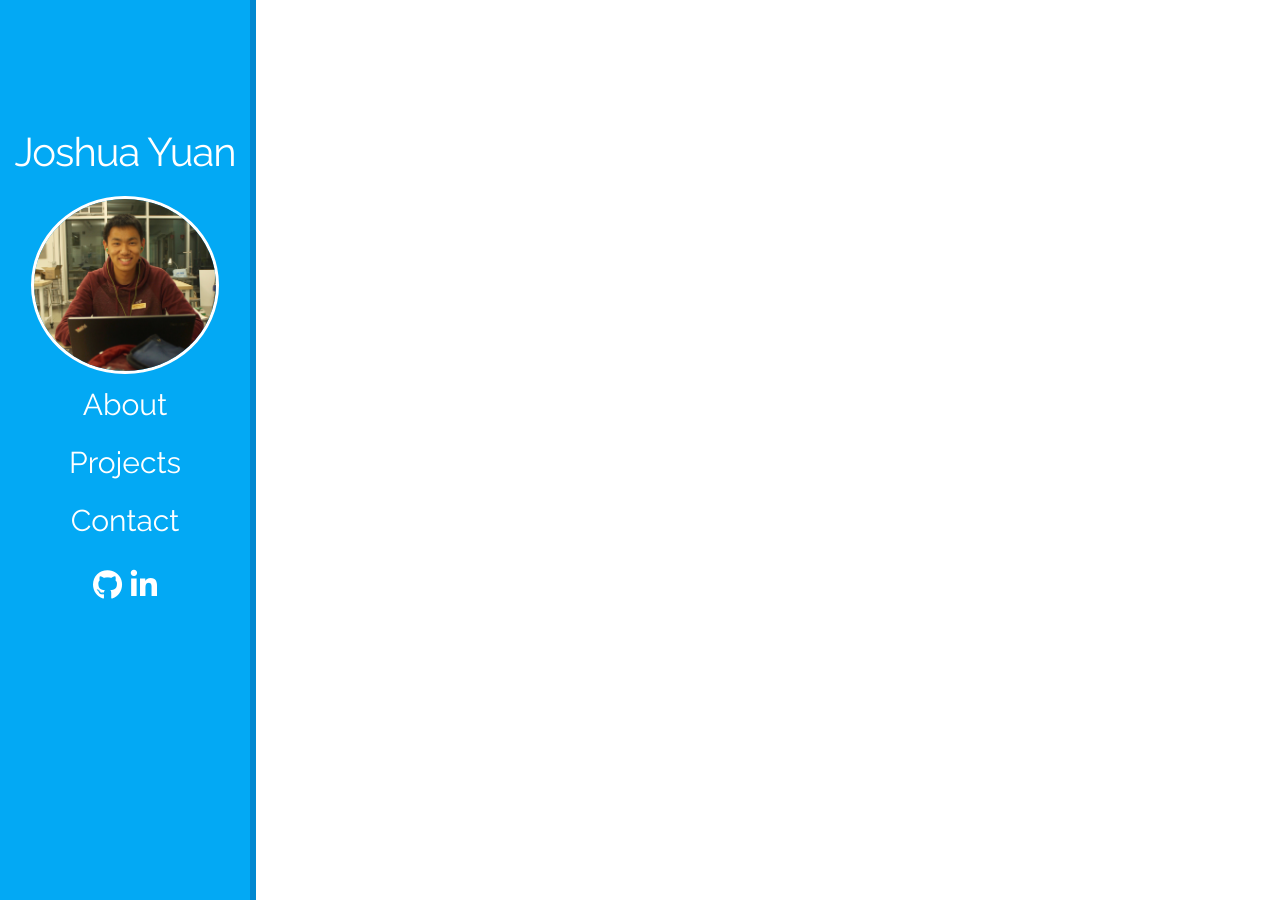
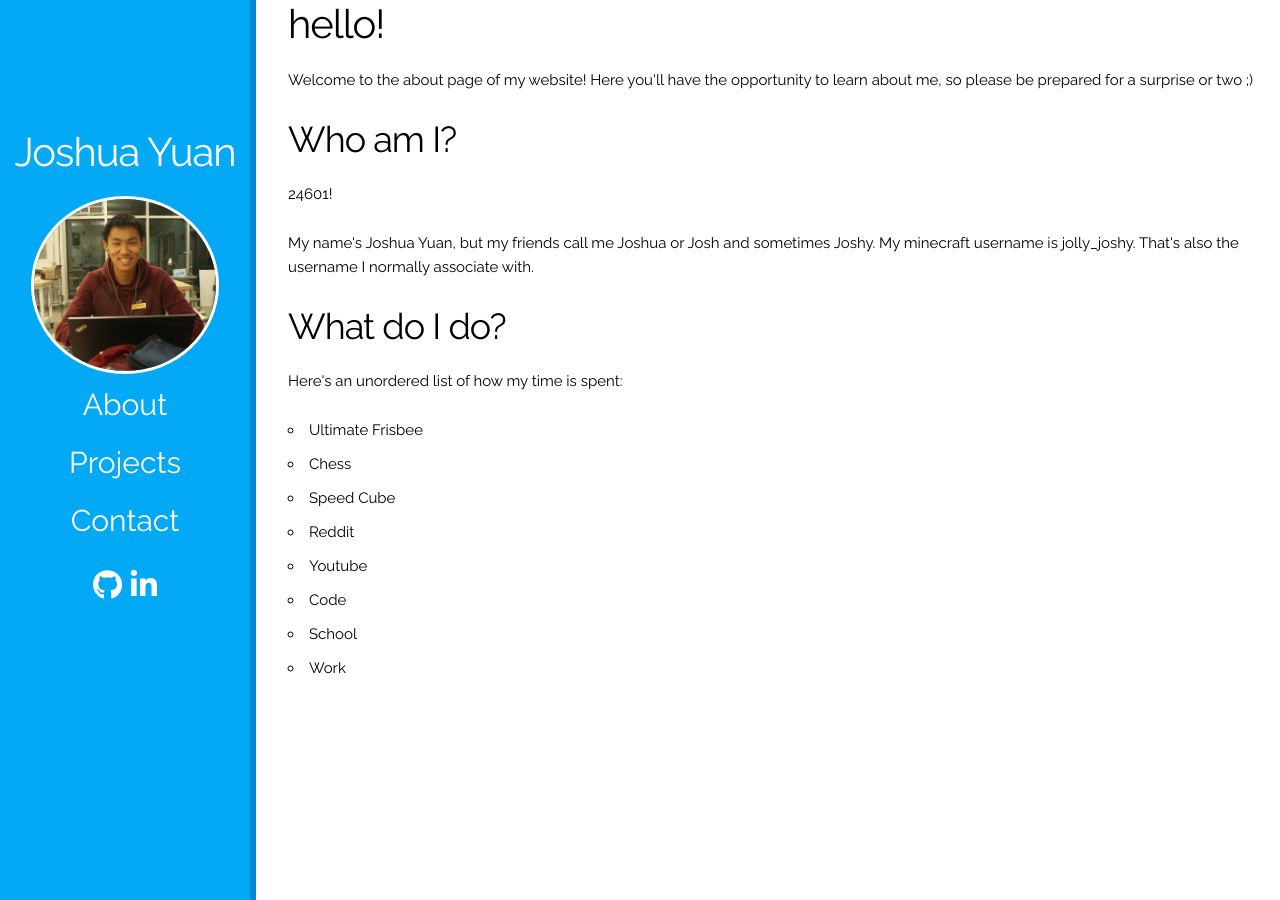
Before and after one commit to joshuayuan/joshuayuan-old-site, a Jekyll site: the page built from about.html, in a window 1280 px wide. Built offline with Jekyll 4.4.1, drawn with Linux system fonts in a browser that asks for light colours; nearby versions of some CDN libraries; comment, search, counter and statistics services are not loaded.

Commit message:
add about.html

```diff
--- a/_includes/intro.html
+++ b/_includes/intro.html
@@ -1,4 +1,4 @@
 <p class="nospace"> Hi! I'm </p>
 <h1 style="text-align: center"> Joshua Yuan</h1>
 <p> A second year (sophomore) majoring in computer science at UC Berkeley.</p>
-<p> Find out more about me here on my website! </p>
+<p> Click <a href="{{ site.url }}/about.html">here</a> to learn more about me, or check out my projects below! </p>
--- a/about.html
+++ b/about.html
@@ -1,5 +1,22 @@
 ---
 layout: default
 ---
-
-Nothing sould be here.
+<span class="main">
+<h1>hello!</h1>
+<p>Welcome to the about page of my website! Here you'll have the opportunity to learn about me, so please be prepared for a surprise or two ;) </p>
+<h2>Who am I?</h2>
+<p>24601!</p>
+<p>My name's Joshua Yuan, but my friends call me Joshua or Josh and sometimes Joshy. My minecraft username is jolly_joshy. That's also the username I normally associate with.</p>
+<h2>What do I do?</h2>
+<p>Here's an unordered list of how my time is spent:</p>
+<ul>
+    <li>Ultimate Frisbee</li>
+    <li>Chess</li>
+    <li>Speed Cube</li>
+    <li>Reddit</li>
+    <li>Youtube</li>
+    <li>Code</li>
+    <li>School</li>
+    <li>Work</li>
+</ul>
+</span>
```
